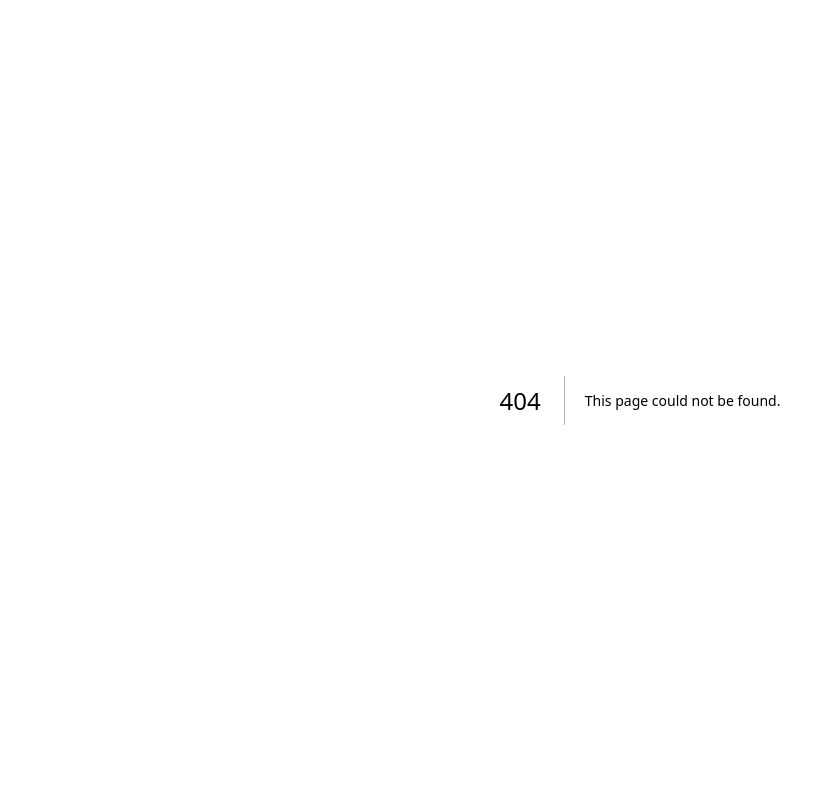
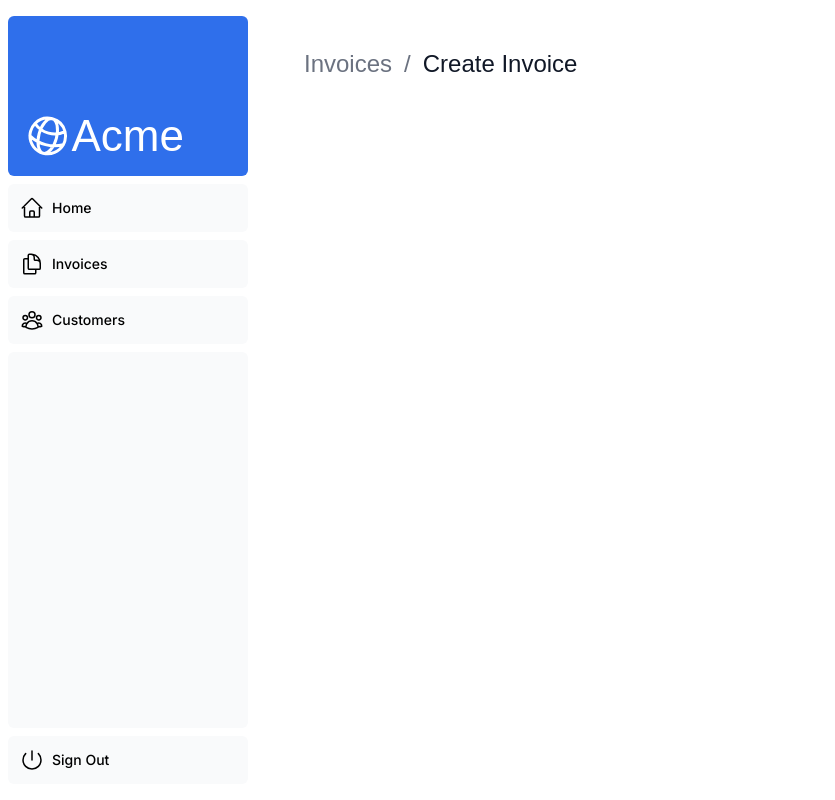
Before and after one commit to fanischam/nextjs-dashboard, a Next.js app: page /dashboard/invoices/create in a window 1280 px wide. Before the commit this address had no page. Shown: the whole page, without its empty margins (0-835 px from the left). Built offline with nearby package versions, Linux system fonts and the light colour scheme; no server answers; the database is empty; a web font is replaced by a local one.

Commit message:
created invoice creation page

```diff
--- /dev/null
+++ b/app/dashboard/invoices/create/page.tsx
@@ -0,0 +1,21 @@
+import { fetchCustomers } from '@/app/lib/data';
+import Breadcrumbs from '@/app/ui/invoices/breadcrumbs';
+
+export default async function Page() {
+  const customers = await fetchCustomers();
+
+  return (
+    <main>
+      <Breadcrumbs
+        breadcrumbs={[
+          { label: 'Invoices', href: '/dashboard/invoices' },
+          {
+            label: 'Create Invoice',
+            href: '/dashboard/invoices/create',
+            active: true,
+          },
+        ]}
+      />
+    </main>
+  );
+}
```
